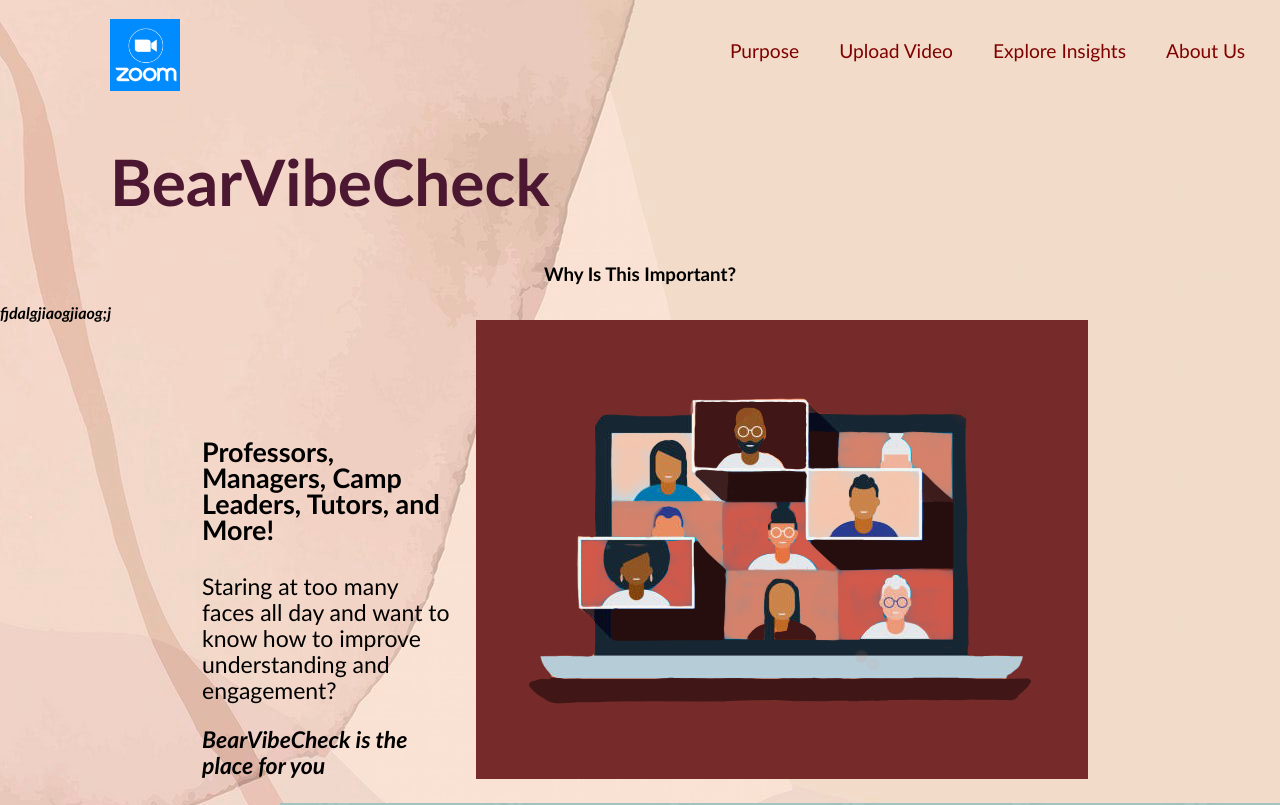
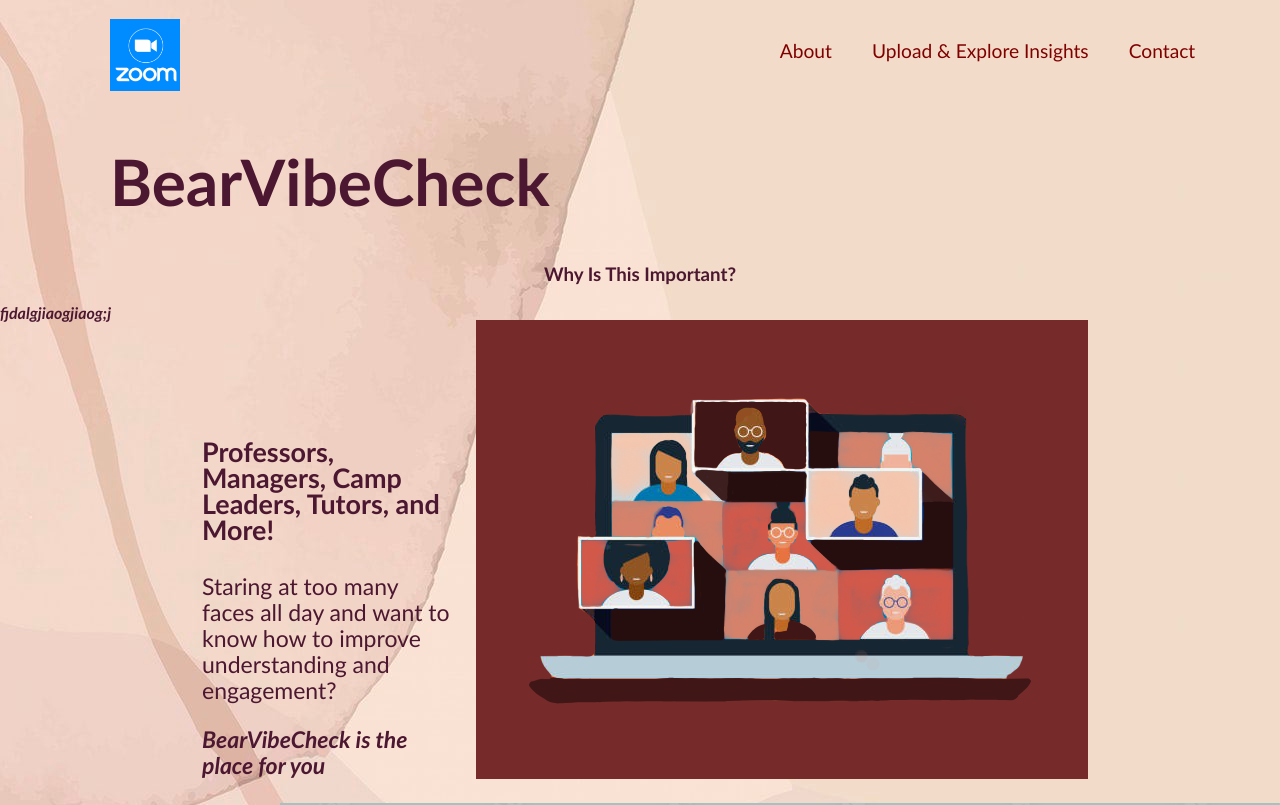
Before and after one commit to seemavora/calhacks, a React (Create React App) app in the folder my-app/: page / in a window 1280 px wide. Shown: the top 805 px of the page. Built offline with nearby package versions, Linux system fonts and the light colour scheme.

Commit message:
got yusrah's changes on shruti, push to main

```diff
--- a/my-app/src/App.js
+++ b/my-app/src/App.js
@@ -2,6 +2,7 @@ import React from 'react';
 import './App.css';
 import NavBar from './components/NavBar';
 import Home from './pages/Home';
+import UploadFile from './pages/upload';
 import {BrowserRouter as Router, Route, Routes} from "react-router-dom";
 //Router: tell React that we want to have some routes in our application; it will wrapped around
 //all the different routes
@@ -14,6 +15,7 @@ function App() {
         <NavBar />
         <Routes>
           <Route exact path="/" element={<Home/>}/>
+          <Route exact path="/upload&explore" element={<UploadFile/>}/>
         </Routes>
       </Router>
     </div>
--- a/my-app/src/components/NavBar.js
+++ b/my-app/src/components/NavBar.js
@@ -15,17 +15,15 @@ function NavBar() {
         <div className="leftSide" id={openLinks ? "open" : "close"}>
             <img src={Logo}/>
             <div className='hiddenLinks'>
-                <Link to="/">Purpose </Link>
-                <Link to="/menu">Upload Video </Link>
-                <Link to="/explore">Explore Insights </Link>
-                <Link to="/about">About Us </Link>
+                <Link to="/">About </Link>
+                <Link to="/upload&explore">Upload & Explore Insights </Link>
+                <Link to="/contact">Contact </Link>
             </div>
         </div>
         <div className="rightSide">
-            <Link to="/">Purpose </Link>
-            <Link to="/upload">Upload Video </Link>
-            <Link to="/explore">Explore Insights </Link>
-            <Link to="/about">About Us </Link>
+            <Link to="/">About </Link>
+            <Link to="/upload&explore">Upload & Explore Insights </Link>
+            <Link to="/contact">Contact </Link>
             <button onClick={toggleNavBar}>
                 <ReorderIcon/>
             </button>
--- /dev/null
+++ b/my-app/src/pages/upload.js
@@ -0,0 +1,96 @@
+//import React from 'react'
+import React, { Component } from 'react';
+import styles from '../styles/Upload.css'
+import axios from "axios";
+
+class upload extends Component {
+
+    state = {
+
+        // Initially, no file is selected
+        selectedFile: null
+    };
+
+    // On file select (from the pop up)
+    onFileChange = event => {
+
+        // Update the state
+        this.setState({ selectedFile: event.target.files[0] });
+
+    };
+
+    // On file upload (click the upload button)
+    onFileUpload = () => {
+
+        // Create an object of formData
+        const formData = new FormData();
+
+        // Update the formData object
+        formData.append(
+            "myFile",
+            this.state.selectedFile,
+            this.state.selectedFile.name
+        );
+
+        // Details of the uploaded file
+        console.log(this.state.selectedFile);
+
+        // Request made to the backend api
+        // Send formData object
+        axios.post("api/uploadfile", formData);
+    };
+
+    // File content to be displayed after
+    // file upload is complete
+    fileData = () => {
+
+        if (this.state.selectedFile) {
+
+            return (
+                <div>
+                    <h2>File Details:</h2>
+                    <p>File Name: {this.state.selectedFile.name}</p>
+
+                    <p>File Type: {this.state.selectedFile.type}</p>
+
+                    <p>
+                        Last Modified:{" "}
+                        {this.state.selectedFile.lastModifiedDate.toDateString()}
+                    </p>
+
+                </div>
+            );
+        } else {
+            return (
+                <div>
+                    <br />
+                    <h4>Choose a file before Pressing the Upload button!</h4>
+                </div>
+            );
+        }
+    };
+
+    render() {
+
+        return (
+            <div>
+                <h1>
+
+                </h1>
+                <h3>
+                    Video Upload!
+                </h3>
+                <div>
+                    <input type="file" onChange={this.onFileChange} />
+                    <button onClick={this.onFileUpload}>
+                        Upload!
+                    </button>
+                </div>
+                {this.fileData()}
+            </div>
+        );
+    }
+}
+
+
+export default upload;
--- /dev/null
+++ b/my-app/src/styles/Upload.css
@@ -0,0 +1,8 @@
+body{
+    padding-bottom: 300px;
+    color: rgb(76,23,49);
+    font-family:'Trebuchet MS', 'Lucida Sans Unicode', 'Lucida Grande', 'Lucida Sans', Arial, sans-serif;
+    align-items: center;
+
+
+}
```
